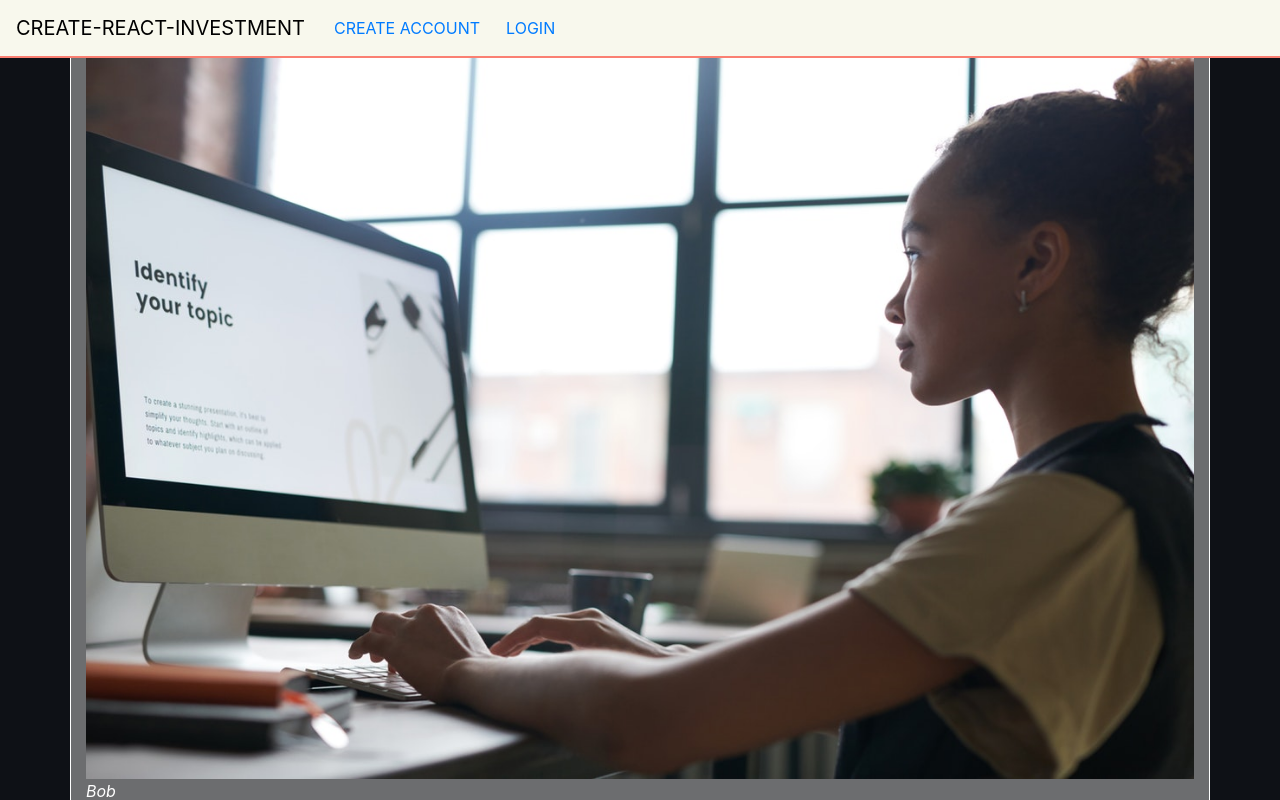
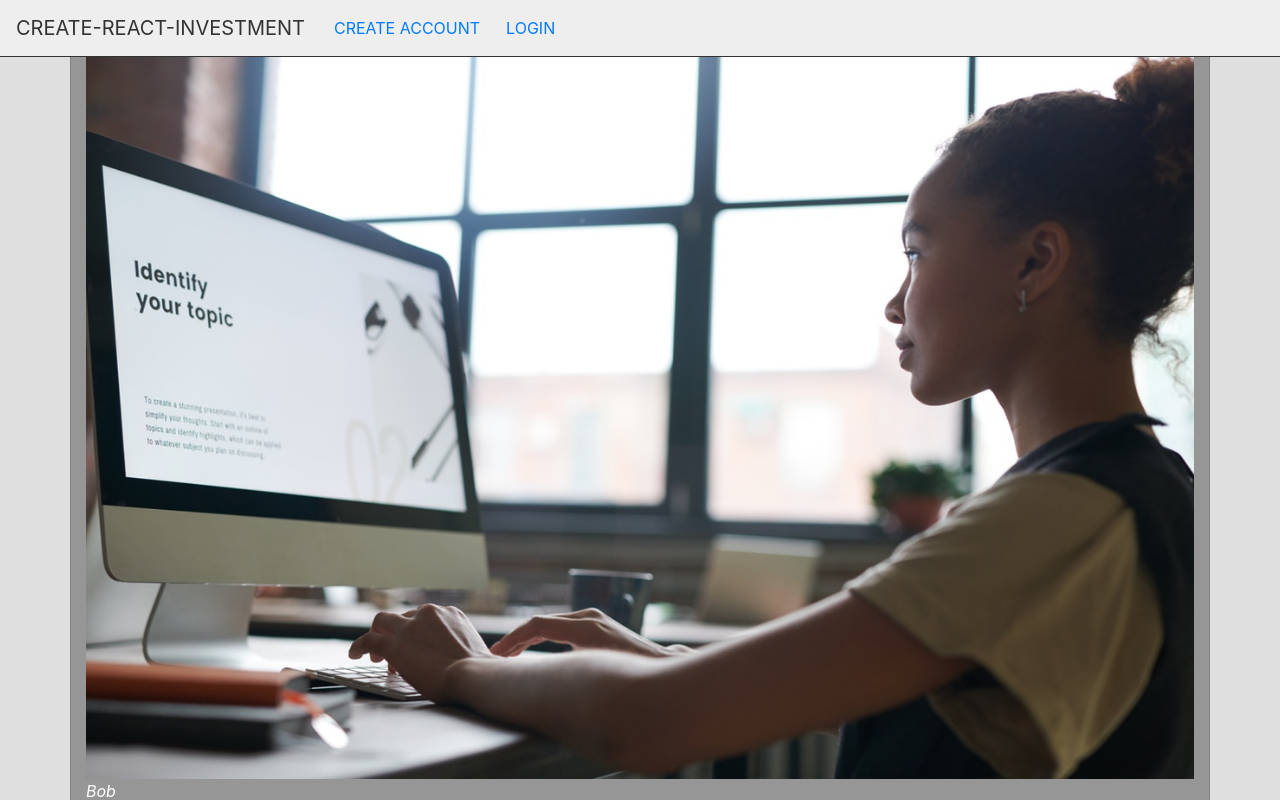
Before and after one commit to MK-IE/create-react-investment, a React (Create React App) app: page / in a window 1280 px wide. Shown: the top 800 px of the page. Built offline with nearby package versions, Linux system fonts and the light colour scheme.

Commit message:
Color theme temporary

```diff
--- a/src/website_components/css/style.css
+++ b/src/website_components/css/style.css
@@ -2,19 +2,26 @@
     icons currently from google
     image used in user-projects :
     https://www.pexels.com/photo/woman-using-computer-3184163/
+
+    white-theme :
+    text_nav_or_critical - 333333
+    text - f8f8f8
+    background - dfdfdf
+    borders - 555555
+    nav-background eeeeee
 */
 body {
-  background: #0e1116;
+  background: #dfdfdf;
   height: 100%;
   color: white;
 }
 .nav-bar {
-  color: black;
-  border-bottom: 2px solid salmon;
+  color: #333333;
+  border-bottom: 1px solid #333333;
 }
 
 .nav-bar {
-  background: #f8f8ed;
+  background: #eeeeee;
 }
 
 .back-btn {
@@ -22,20 +29,13 @@ body {
   color: red;
 }
 .user-projects {
-  background: rgba(170, 170, 170, 0.6);
-  border: 1px solid white;
+  background: rgb(150, 150, 150);
   color: white;
+  border-radius: 10px;
   margin-top: 20px;
   margin-bottom: 20px;
-  border-radius: 15px;
   padding-top: 20px;
   padding-bottom: 20px;
-}
-
-.img-user-projects {
-  width: 200px;
-  height: 200px;
-  margin-bottom: 20px;
 }
 
 .like-btn,
@@ -68,7 +68,14 @@ body {
 }
 
 .icon-size {
+  transition: color 1s;
+  color: white;
   font-size: 40px;
+}
+
+.icon-size:hover {
+  transition: color 1s;
+  color: #222222;
 }
 
 .hover {
```
